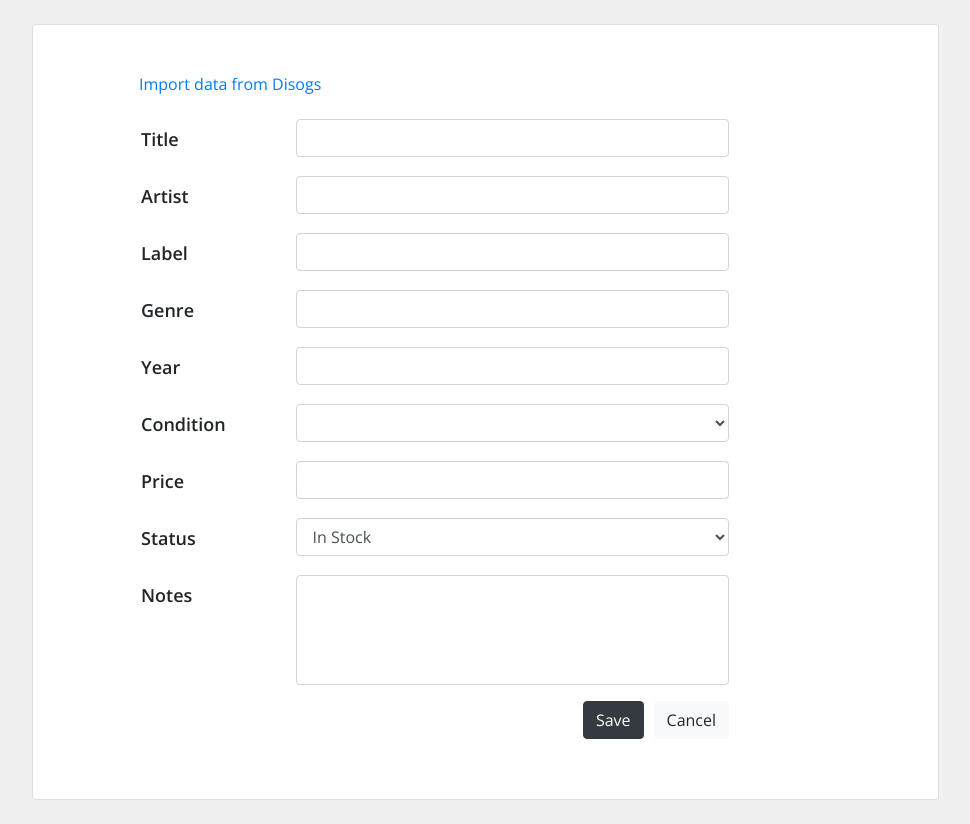
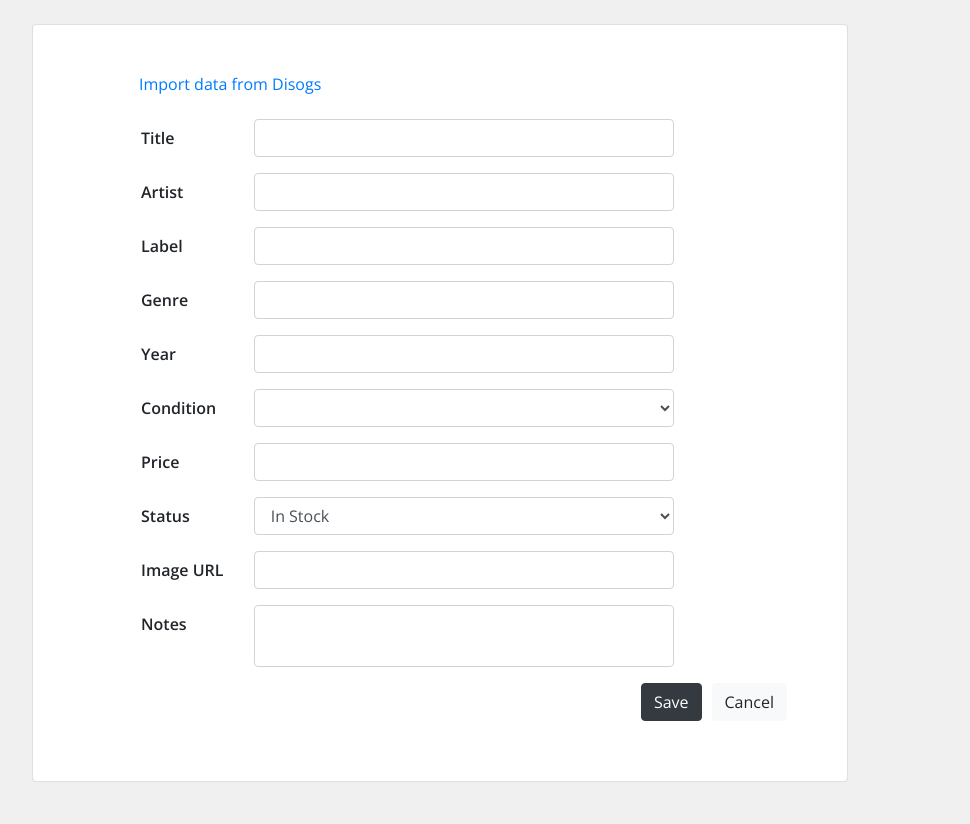
Before and after one commit to plaskevich/record-shop, a Vue app: page /new in a window 1280 px wide. Shown: the whole page, without its empty margins (184-1154 px from the left). Built offline with nearby package versions, Linux system fonts and the light colour scheme; no server answers; sample sign-in values are in the browser's storage; what vue-sidebar-menu would draw is missing.

Commit message:
added imaages

```diff
--- a/public/style.css
+++ b/public/style.css
@@ -4,7 +4,7 @@
 
 .col-form-label {
   font-weight: 600!important;
-  font-size: 18px!important;
+  font-size: 16px!important;
 }
 
 .b-table-sticky-header {
--- a/src/components/EditRelease.vue
+++ b/src/components/EditRelease.vue
@@ -2,46 +2,46 @@
   <div id="form-release">
     <Sidebar />
     <div style="width: 85%; float:right">
-      <b-card class="m-4 col-lg-10 pl-5">
+      <b-card class="m-4 col-lg-9 pl-5 pr-0">
         <form @submit.prevent="submit"
-              class=" col-md-10 rounded"
+              class=" col-md-12 rounded"
               style="padding: 20px 40px; margin-bottom: 20px;">
           <div class="form-group row">
             <button type="button" class="btn btn-link" v-b-modal.discogsModal>Import data from Disogs</button>
           </div>
           <div class="form-group row">
-            <label class="col-sm-3 col-form-label">Title</label>
-            <div class="col-sm-9">
+            <label class="col-sm-2 col-form-label">Title</label>
+            <div class="col-sm-8">
               <input type="text" class="form-control" required v-model="title">
             </div>
           </div>
           <div class="form-group row">
-            <label class="col-sm-3 col-form-label">Artist</label>
-            <div class="col-sm-9">
+            <label class="col-sm-2 col-form-label">Artist</label>
+            <div class="col-sm-8">
               <input type="text" class="form-control" required v-model="artist">
             </div>
           </div>
           <div class="form-group row">
-            <label class="col-sm-3 col-form-label">Label</label>
-            <div class="col-sm-9">
-              <input type="text" class="form-control" required v-model="label">
+            <label class="col-sm-2 col-form-label">Label</label>
+            <div class="col-sm-8">
+              <input type="text" class="form-control" v-model="label">
             </div>
           </div>
           <div class="form-group row">
-            <label class="col-sm-3 col-form-label">Genre</label>
-            <div class="col-sm-9">
+            <label class="col-sm-2 col-form-label">Genre</label>
+            <div class="col-sm-8">
               <input type="text" class="form-control" v-model="genre">
             </div>
           </div>
           <div class="form-group row">
-            <label class="col-sm-3 col-form-label">Year</label>
-            <div class="col-sm-9">
+            <label class="col-sm-2 col-form-label">Year</label>
+            <div class="col-sm-8">
               <input type="number" class="form-control" v-model="year">
             </div>
           </div>
           <div class="form-group row">
-            <label class="col-sm-3 col-form-label">Condition</label>
-            <div class="col-sm-9">
+            <label class="col-sm-2 col-form-label">Condition</label>
+            <div class="col-sm-8">
                 <select class="form-control col-sm-12" v-model="condition">
                   <option disabled selected value> -- Select Condition -- </option>
                   <option value="M">Mint</option>
@@ -54,14 +54,14 @@
             </div>
           </div>
           <div class="form-group row">
-            <label class="col-sm-3 col-form-label">Price</label>
-            <div class="col-sm-9">
+            <label class="col-sm-2 col-form-label">Price</label>
+            <div class="col-sm-8">
               <input type="number" class="form-control" v-model="price">
             </div>
           </div>
           <div class="form-group row">
-            <label class="col-sm-3 col-form-label">Status</label>
-            <div class="col-sm-9">
+            <label class="col-sm-2 col-form-label">Status</label>
+            <div class="col-sm-8">
                 <select class="form-control col-sm-12" v-model="status">
                   <option value="in-stock" selected>In Stock</option>
                   <option value="sold">Sold</option>
@@ -69,9 +69,15 @@
             </div>
           </div>
           <div class="form-group row">
-            <label class="col-sm-3 col-form-label">Notes</label>
-            <div class="col-sm-9">
-              <textarea maxlength="250" style="resize: none;" rows="4" class="form-control" v-model="notes">
+            <label class="col-sm-2 col-form-label">Image URL</label>
+            <div class="col-sm-8">
+              <input type="text" class="form-control" v-model="img_uri">
+            </div>
+          </div>
+          <div class="form-group row">
+            <label class="col-sm-2 col-form-label">Notes</label>
+            <div class="col-sm-8">
+              <textarea maxlength="250" style="resize: none;" rows="2" class="form-control" v-model="notes">
               </textarea>
             </div>
           </div>
@@ -119,6 +125,7 @@
         price: null,
         notes: null,
         status: 'in-stock',
+        img_uri: null,
         discogsId: null,
       }
     },
@@ -137,6 +144,7 @@
           this.price = doc.data().price
           this.notes = doc.data().notes
           this.status = doc.data().status
+          this.img_uri = doc.data().img_uri
         })
       }
     },
@@ -159,6 +167,7 @@
           this.price = doc.data().price
           this.notes = doc.data().notes
           this.status = doc.data().status
+          this.img_uri = doc.data().img_uri
         })
       },
 
@@ -179,6 +188,7 @@
           date_added: new Date(),
           notes: this.notes,
           status: this.status,
+          img_uri: this.img_uri,
         })
         .then(() => {
           this.$router.go(-1)
@@ -198,6 +208,7 @@
             price: this.price,
             notes: this.notes,
             status: this.status,
+            img_uri: this.img_uri
           })
           .then(() => {
             this.$router.go(-1)
@@ -207,7 +218,10 @@
 
       addFromDiscogs(id) {
         this.discogsId = null;
-        axios.get(`https://api.discogs.com/releases/${id}`).then((response) => {
+        const myKey = 'RQjHhwSaMHxwGbPxJxXz';
+        const mySecret = 'BIdsSStHDrPRlaWqpKiEeKTEkaHmSrwY';
+        axios.get(`https://api.discogs.com/releases/${id}?key=${myKey}&secret=${mySecret}`).then((response) => {
+          console.log(response);
           const data = response.data;
           let artists = [];
           let labels = [];
@@ -218,6 +232,7 @@
           this.label = labels.join(', ');
           this.genre = data.genres.join(', ');
           this.year = data.year;
+          this.img_uri = data.images[0].uri
         })
         .catch(() => alert("Such release doesn't exist"))
       },
--- a/src/components/ViewRelease.vue
+++ b/src/components/ViewRelease.vue
@@ -2,56 +2,65 @@
   <div>
     <Sidebar />
     <div style="width: 85%; float:right">
-      <b-card class="col-md-8" style="margin: 50px">
+      <b-card class="col-md-9 row" style="margin: 50px; padding: 20px">
+
         <form @submit.prevent="submit"
-              style="padding: 0 30px; font-size: 16px" class="col-md-12">
-          <div class="form-group row">
-            <b-dropdown class="p-1 mb-3" variant="link" dropright toggle-class="text-decoration-none" no-caret>
+              style="padding: 0 30px; font-size: 16px" class="mt-4 col-md-12">
+              <div class="row float-right">
+                <b-dropdown class="float-right row" dropleft variant="link" toggle-class="text-decoration-none" no-caret>
                 <template v-slot:button-content>
-                  <div style="cursor: pointer"><i style="font-size: 20px" class="fas fa-ellipsis-h text-dark float-left"></i></div>
+                  <div style="cursor: pointer"><i style="font-size: 20px" class="fas fa-ellipsis-v text-dark float-left"></i></div>
                 </template>
                 <b-dropdown-item @click="editRelease(id)">Edit</b-dropdown-item>
                 <b-dropdown-item v-b-modal.deleteModal>Delete</b-dropdown-item>
               </b-dropdown>
-            <div class="col-md-12 row">
-              <h3 class="col-md-12"><b>{{ artist }}</b> - {{ title }}</h3>
-            </div>
-          </div>
-          <div class="form-group row">
-            <label class="col-md-3 col-form-label">Label: </label>
-            <div class="col-md-9 form-control-plaintext">
-              {{ label }}
-            </div>
-          </div>
-          <div class="form-group row">
-            <label class="col-md-3 col-form-label">Genre: </label>
-            <div class="col-md-9 form-control-plaintext">
+              </div>
+            <div class="row">
+              <img style="max-width: 250px; max-height:250px" class="img img-responsive ml-3 mr-4 mb-4" :src="img_uri" alt="">
+              <div class="form-group">
+            <div class="col-md-12">
+              <div class="mb-4">
+                <h4 class="col-md-12 pl-0"><b>{{ artist }}</b></h4>
+                <h4 class="col-md-12 pl-0">{{ title }}</h4>
+              </div>
+              <div v-if="label" class="form-group row">
+                <label class="ml-3 col-form-label">Label: </label>
+                <div class="col form-control-plaintext">
+                  {{ label }}
+                </div>
+              </div>
+          <div v-if="genre" class="form-group row">
+            <label class="ml-3 col-form-label">Genre: </label>
+            <div class="col form-control-plaintext">
               {{ genre }}
             </div>
           </div>
-          <div class="form-group row">
-            <label class="col-md-3 col-form-label">Year: </label>
-            <div class="col-md-9 form-control-plaintext">
+          <div v-if="year" class="form-group row">
+            <label class="ml-3 col-form-label">Year: </label>
+            <div class="col form-control-plaintext">
               {{ year }}
             </div>
           </div>
-          <div class="form-group row">
-            <label class="col-md-3 col-form-label">Condition: </label>
-            <div class="col-md-9 form-control-plaintext">
+          <div v-if="condition" class="form-group row">
+            <label class="ml-3 col-form-label">Condition: </label>
+            <div class="col form-control-plaintext">
               {{ condition }}
             </div>
           </div>
-          <div class="form-group row">
-            <label class="col-md-3 col-form-label">Price: </label>
-            <div class="col-md-9 form-control-plaintext">
+          <div v-if="price" class="form-group row">
+            <label class="ml-3 col-form-label">Price: </label>
+            <div class="col form-control-plaintext">
               {{ price ? price + ' €' : '-'}}
             </div>
           </div>
-          <div class="form-group row">
-            <label class="col-md-3 col-form-label">Notes: </label>
-            <div class="col-md-9 form-control-plaintext">
+          <div v-if="notes" class="form-group row">
+            <label class="ml-3 col-form-label">Notes: </label>
+            <div class="col form-control-plaintext">
               <i style="font-weight: 300">{{ notes }}</i>
             </div>
+          </div>
+            </div>
+          </div>
           </div>
         </form>
       </b-card>
@@ -85,6 +94,7 @@ export default {
         condition: null,
         price: null,
         notes: null,
+        img_uri: null,
       }
     },
 
@@ -101,6 +111,7 @@ export default {
           this.condition = doc.data().condition
           this.price = doc.data().price
           this.notes = doc.data().notes
+          this.img_uri = doc.data().img_uri
         })
       },
 
@@ -118,7 +129,7 @@ export default {
 }
 </script>
 
-<style lang="css">
+<style scoped>
   .col-form-label{
     font-weight: 800
   }
@@ -126,4 +137,8 @@ export default {
     background-color: #b1b1b1;
 }
 
+.form-group {
+  margin-bottom: 0!important;
+}
+
 </style>
```
Also changed, not shown: src/components/Collection.vue (+7 -1 lines).
